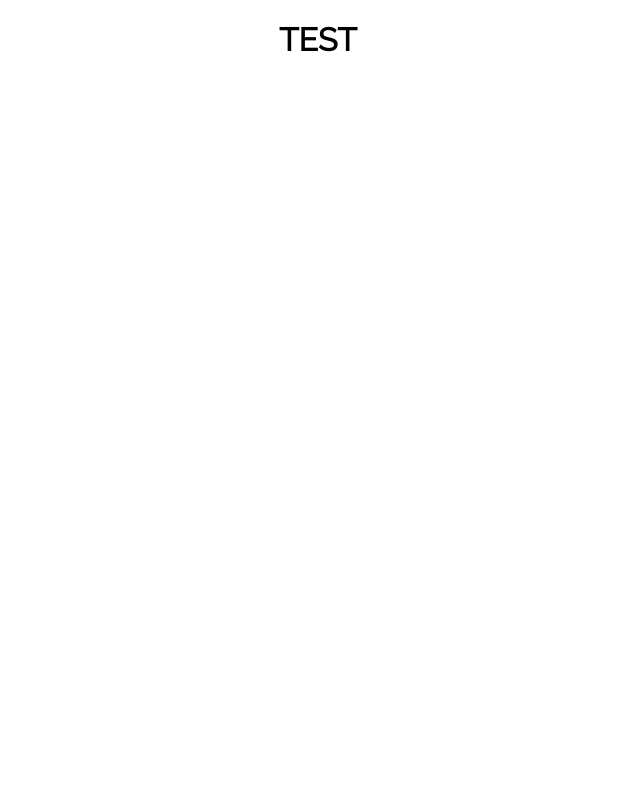
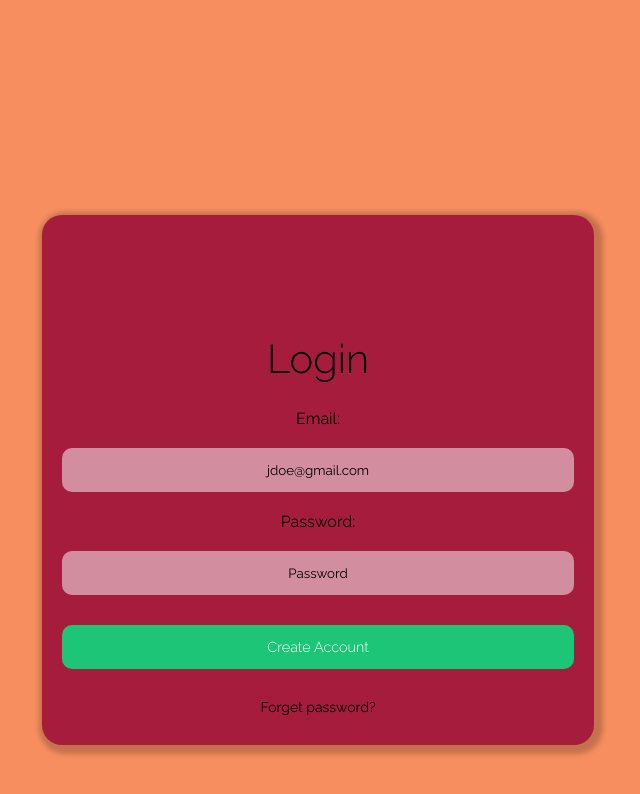
Before and after one commit to Nice-Festival/nice-festival-ui, a React (Create React App) app: page /login in a window 1280 px wide. Shown: the top 794 px of the page, without its empty margins (322-962 px from the left). Built offline with nearby package versions, Linux system fonts and the light colour scheme.

Commit message:
login page layout complete

```diff
--- a/src/components/login-component/LoginComponent.tsx
+++ b/src/components/login-component/LoginComponent.tsx
@@ -40,8 +40,19 @@ export class LoginComponent extends React.Component{
 
     render(){
         return(
-            <div>
-                <h1>TEST</h1>
+            <div id="body">
+                <div className="signup">
+                    <div>
+                        <h1>Login</h1>
+                        Email:
+                        <input type="email" placeholder="jdoe@gmail.com" className="txtb" />
+                        Password:
+                        <input type="password" placeholder="Password" className="txtb" />
+                        <input type="submit" value="Create Account" className="signup-btn" />
+
+                        <a href="#">Forget password?</a>
+                    </div>
+                </div>
             </div>
         )
     }
```
